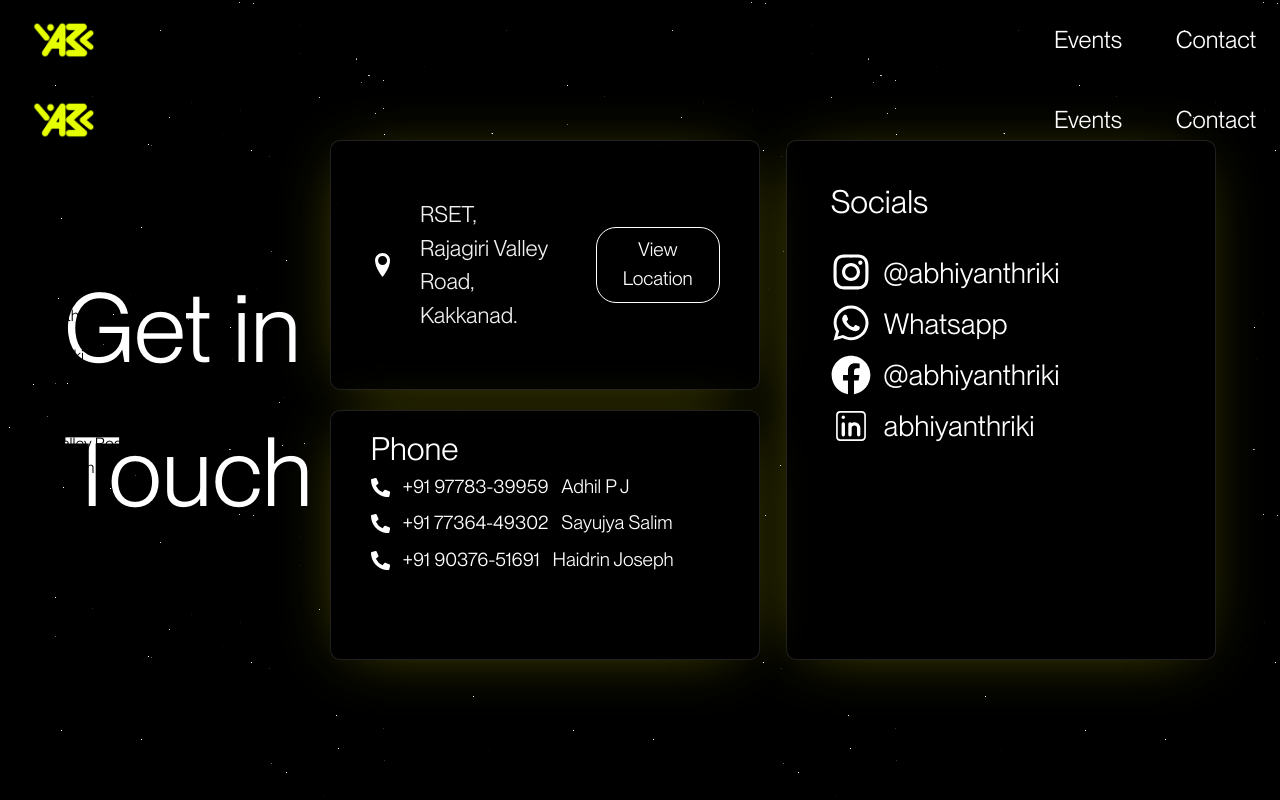
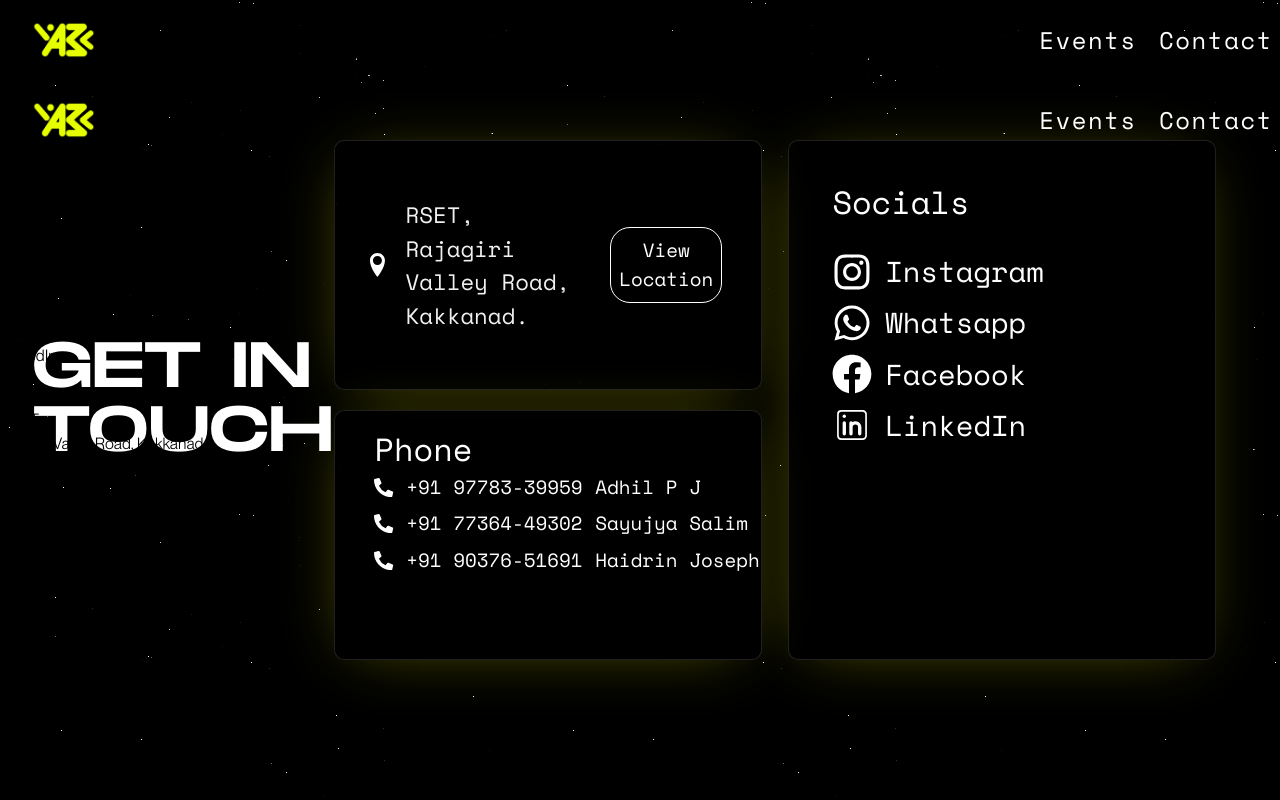
Before and after one commit to notarjunvijayan/abhiyanthriki2023, a React (Vite) app: page /contact-us in a window 1280 px wide. Built offline with nearby package versions, Linux system fonts and the light colour scheme; no server answers.

Commit message:
contact font fix

```diff
--- a/src/Contact/Contact.css
+++ b/src/Contact/Contact.css
@@ -4,12 +4,13 @@
 	top: 0;
 	/* background: linear-gradient(to right, #0f172a, #581c87, #0f172a); */
 	color: white;
-	padding-left: 4rem;
+	padding-left: 2rem;
 	display: flex;
 	align-items: center;
 	height: 100dvh;
 	width: 100dvw;
 	overflow: hidden;
+	font-family: mono;
 	z-index: -1;
 }
 .contact-cards {
@@ -47,9 +48,9 @@
 	cursor: pointer;
 	height: 100%;
 	width: 100%;
-	box-shadow: -3px 5px 61px -23px rgba(255,255,0,0.42);
--webkit-box-shadow: -3px 5px 61px -23px rgba(255,255,0,0.42);
--moz-box-shadow: -3px 5px 61px -23px rgba(255,255,0,0.42);
+	box-shadow: -3px 5px 61px -23px rgba(255, 255, 0, 0.42);
+	-webkit-box-shadow: -3px 5px 61px -23px rgba(255, 255, 0, 0.42);
+	-moz-box-shadow: -3px 5px 61px -23px rgba(255, 255, 0, 0.42);
 }
 
 .contact-card:hover::before {
@@ -168,6 +169,7 @@ i {
 	height: 100%;
 	padding-left: 3%;
 	padding-right: 9%;
+
 }
 
 .contact-address-text {
@@ -175,6 +177,11 @@ i {
 	align-items: center;
 	font-size: 1.4rem;
 	color: white;
+
+}
+
+.contact-address-text h2{
+	font-family: mono;
 }
 
 .contact-address-link {
@@ -238,7 +245,10 @@ i {
 }
 
 .contact-main-title {
-	font-size: 6rem;
+	font-family: Monument;
+	font-size: 4rem;
+	text-transform: uppercase;
+	line-height: 4rem;
 	color: white;
 	width: 30dvw;
 	z-index: 5;
@@ -263,6 +273,7 @@ i {
 }
 .contact-phone-title {
 	font-size: 2rem;
+	font-family: mono;
 }
 .contact-phone-item {
 	display: flex;
--- a/src/Contact/Contact.jsx
+++ b/src/Contact/Contact.jsx
@@ -61,7 +61,7 @@ const Contact = () => {
                         className='contact-social-item'
                       >
                         <FaInstagram size={40} className='contact-socialLogo' />
-                        @abhiyanthriki
+                         Instagram
                       </a>
                       <a
                         href='https://whatsapp.com/channel/0029VaDnLn29sBI0M3UGR20H'
@@ -79,7 +79,7 @@ const Contact = () => {
                         className='contact-social-item'
                       >
                         <FaFacebook size={40} className='contact-socialLogo' />
-                        @abhiyanthriki
+                         Facebook
                       </a>
                       <a
                         href='https://www.linkedin.com/company/abhiyanthriki/'
@@ -88,7 +88,7 @@ const Contact = () => {
                         className='contact-social-item'
                       >
                         <CiLinkedin size={40} className='contact-socialLogo' />
-                        abhiyanthriki
+                        LinkedIn
                       </a>
                     </div>
                   </div>
@@ -160,8 +160,8 @@ const Contact = () => {
       </div>
       <div className='md:hidden block mx-auto h-screen'>
         <Navbar />
-        <div className='text-4xl w-full px-8'>Get in Touch</div>
-        <div className='flex flex-col gap-3  w-5/6 mx-auto max:[400px]:my-5 my-6 '>
+        <div className='text-4xl w-full px-2 text-[white] text-center font-["Monument"]'>GET IN TOUCH</div>
+        <div className='flex flex-col gap-3  w-5/6 mx-auto max:[400px]:my-5 my-6 font-["mono"]'>
           <div className='basis-1/2 rounded-lg flex flex-col text-white text-center bg-[black] bg-opacity-10 shadow-[0_3px_10px_rgb(255,255,0,0.42)] p-4 gap-2 text-xl'>
             <div className='text-3  xl mb-2 flex'> Socials</div>
             <div className='flex flex-row gap-10 items-center'>
@@ -172,7 +172,7 @@ const Contact = () => {
                 rel='noreferrer'
                 className=''
               >
-                @abhiyanthriki
+                 Instagram
               </a>
             </div>
             <div className='flex flex-row gap-10 items-center'>
@@ -194,7 +194,7 @@ const Contact = () => {
                 rel='noreferrer'
                 className=''
               >
-                @abhiyanthriki
+                 Facebook
               </a>
             </div>
             <div className='flex flex-row gap-10 items-center'>
@@ -205,7 +205,7 @@ const Contact = () => {
                 rel='noreferrer'
                 className=''
               >
-                abhiyanthriki
+                LinkedIn
               </a>
             </div>
           </div>
@@ -228,12 +228,12 @@ const Contact = () => {
 						</div>
 					</div>
 					<div className="basis-1/4 rounded-lg bg-black bg-opacity-10 text-white p-4 text-base whitespace-nowrap mb-2 shadow-[0_3px_10px_rgb(255,255,0,0.42)]">
-						<div className="text-2xl mb-2"> Phone</div>
+						<div className="text-2xl mb-1">Phone</div>
 						<a
 							href="https://wa.link/5qzg7p"
 							target="_blank"
 							rel="noreferrer"
-							className=" flex gap-4 items-center"
+							className=" flex gap-1 items-center text-sm mb-1"
 						>
 							<FaPhoneAlt />
 							<div className="">+91 97783-39959</div>
@@ -243,7 +243,7 @@ const Contact = () => {
 							href="https://wa.link/o4gchx"
 							target="_blank"
 							rel="noreferrer"
-							className=" flex gap-4 items-center"
+							className=" flex gap-1 items-center text-sm mb-1"
 						>
 							<FaPhoneAlt />
 							<div className="">+91 77364-49302</div>
@@ -253,11 +253,11 @@ const Contact = () => {
 							href="https://wa.link/yyhtw8"
 							target="_blank"
 							rel="noreferrer"
-							className=" flex gap-4 items-center"
+							className=" flex gap-1 items-center text-sm mb-1"
 						>
 							<FaPhoneAlt />
 							<div className="">+91 90376-51691</div>
-							<div className="ml-2">Haidrin Joseph</div>
+							<div className="">Haidrin Joseph</div>
 						</a>
 					</div>
 				</div>
--- a/src/Events/Events.css
+++ b/src/Events/Events.css
@@ -23,6 +23,9 @@
 	display: flex;
 	height: 5dvh;
 	width: 40%;
+  outline: #e5ff00;
+  border-width: 2px;
+  border-radius: 0.5rem;
 }
 
 .event-toggle {
@@ -58,11 +61,11 @@
 	grid-template-columns: repeat(3, 1fr);
 	margin-top: 3dvh;
 	padding-top: 5dvh;
-  padding-left: 5dvh;
-  padding-right: 5dvh;
+	padding-left: 10dvh;
+	padding-right: 10dvh;
 	padding-bottom: 5dvh;
-  grid-column-gap: 5dvw;
-  grid-row-gap: 5dvw;
+	grid-column-gap: 6dvw;
+	grid-row-gap: 6dvw;
 	height: 85dvh;
 	width: 100%;
 	/* background-color: blue; */
@@ -75,6 +78,12 @@
 	justify-content: center;
 	flex-direction: column;
 	/* background-color: red; */
+  outline: #e5ff00;
+  border-width: 2px;
+	border-radius: 1rem;
+	box-shadow: 19px 17px 44px -2px rgba(255, 255, 0, 0.15);
+	-webkit-box-shadow: 19px 17px 44px -2px rgba(255, 255, 0, 0.15);
+	-moz-box-shadow: 19px 17px 44px -2px rgba(255, 255, 0, 0.15);
 	transition: all 0.35s ease-in-out;
 }
 
@@ -84,7 +93,8 @@
 
 .event-image-container {
 	display: flex;
-  width: 90%;
+	/* width: 90%; */
+	width: 100%;
 	aspect-ratio: 1;
 	justify-content: center;
 	align-items: center;
@@ -125,7 +135,8 @@
 .event-card-buttons {
 	display: flex;
 	height: 10dvh;
-  width: 90%;
+	/* width: 90%; */
+	width: 100%;
 }
 
 .event-card-button {
@@ -135,7 +146,7 @@
 	justify-content: center;
 	background-color: black;
 	color: white;
-  font-family: Monument ;
+	font-family: Monument;
 	font-size: 1rem;
 	letter-spacing: 0.2rem;
 	text-transform: uppercase;
@@ -168,25 +179,23 @@
 	border-bottom-right-radius: 1rem;
 }
 @media (max-width: 768px) {
-
-  .event-title{
+	.event-title {
 		font-size: 2.5rem;
 	}
-
 
 	.event-toggle-container {
 		width: 90%;
 	}
 
 	.event-toggle-button {
-    font-size: 0.70rem;
+		font-size: 0.7rem;
 	}
 
 	.event-content {
 		grid-template-columns: repeat(1, 1fr);
 	}
 
-  .event-card-button{
+	.event-card-button {
 		font-size: 0.8rem;
 	}
 }
--- a/src/Events/IndividualEvents.css
+++ b/src/Events/IndividualEvents.css
@@ -86,20 +86,24 @@
   align-items: center;
   justify-content: center;
   font-size: 1.5rem;
+  text-align: center;
 }
 .event-details-register {
   display: flex;
   flex: 1;
   align-items: center;
   justify-content: right;
+  outline: #e5ff00;
+  border-width: 2px;
 }
 
 .event-details-register-button {
   display: flex;
-  width: 80%;
+  width: 100%;
   padding: 0.5rem;
   justify-content: center;
   align-items: center;
+
   background-color: black;
   color: #ffffff;
   outline: none;
--- a/src/Navbar/Navbar.css
+++ b/src/Navbar/Navbar.css
@@ -5,6 +5,8 @@
   height: 10dvh;
   width: 100dvw;
   color: white;
+  font-family: mono;
+  letter-spacing: 0.1rem;
 }
 .logo{
   display: flex;
```
Lines whose indentation alone changed are shown as unchanged.
